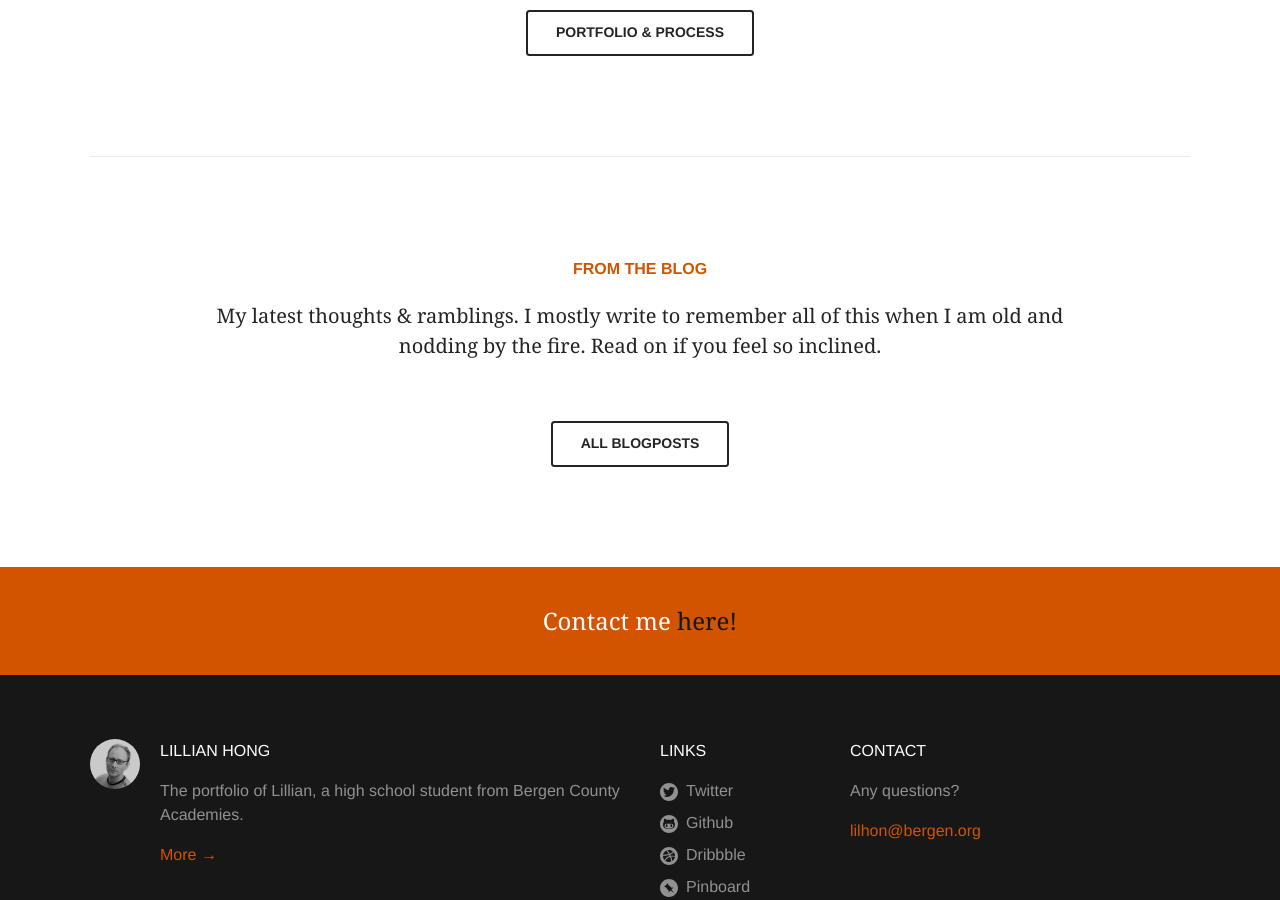
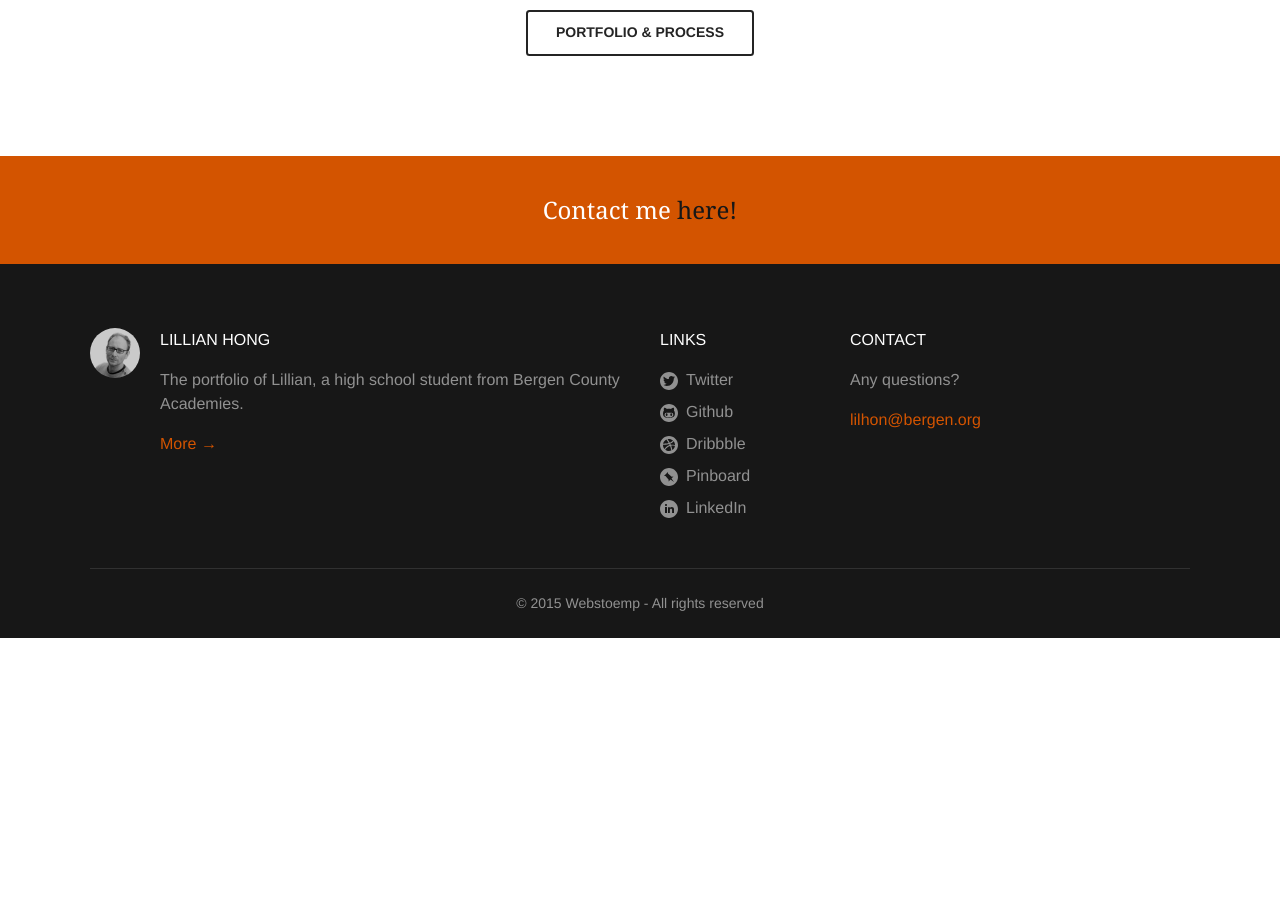
Before and after one commit to lillianhong/lillianhong.github.io, a Jekyll site: the page built from index.html, in a window 1280 px wide and 900 px high, scrolled down 1145 px. Built offline with Jekyll 4.4.1, drawn with Linux system fonts in a browser that asks for light colours; after the commit the page ends 1783 px from its top, so only the background shows below that.

Commit message:
Delete Blog from Index

```diff
--- a/index.html
+++ b/index.html
@@ -59,33 +59,4 @@ banner: true
 
   </section>
 
-
-  <section class="pagemodule">
-
-    <div class="intromodule">
-      <h2 class="intromodule__title">From the Blog</h2>
-      <div class="intromodule__text">
-        <p>My latest thoughts &amp; ramblings. I mostly write to remember all of this when I am old and nodding by the fire. Read on if you feel so inclined.</p>
-      </div>
-    </div>
-
-    {% for item in site.posts limit:2 %}
-
-      {% if forloop.first %}<ul class="grid  grid--spaced"><li class="grid__unit  medium-span-6of12">{% endif %}
-
-      <article>
-        <p class="item-info"><time datetime="{{ item.date|date:'%Y-%m-%d' }}">{{ item.date|date:"%B %-d, %Y" }}</time></p>
-        <h3 class="h4  h4--notop"><a href="{{ item.url }}">{{ item.title }}</a></h3>
-        <p>{{ item.excerpt }}</p>
-        <p><a href="{{ item.url }}" class="more">Read More</a></p>
-      </article>
-
-      {% if forloop.last %}</li></ul>{% else %}</li><li class="grid__unit  medium-span-6of12">{% endif %}
-
-    {% endfor %}
-
-    <p class="buttoncontainer  aligncenter"><a href="/blog/" class="button">All blogposts</a></p>
-
-  </section>
-
 </main>
```
